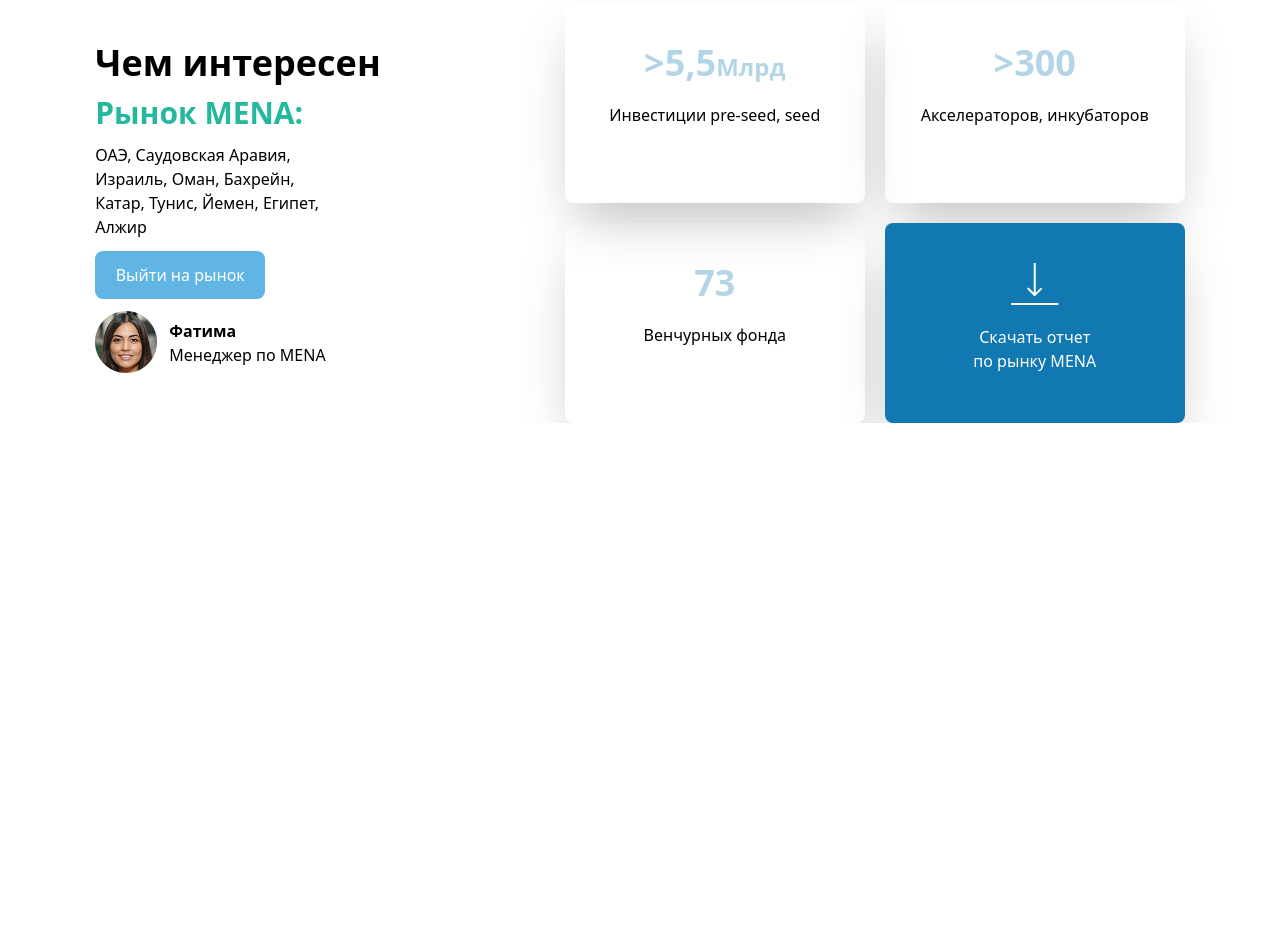
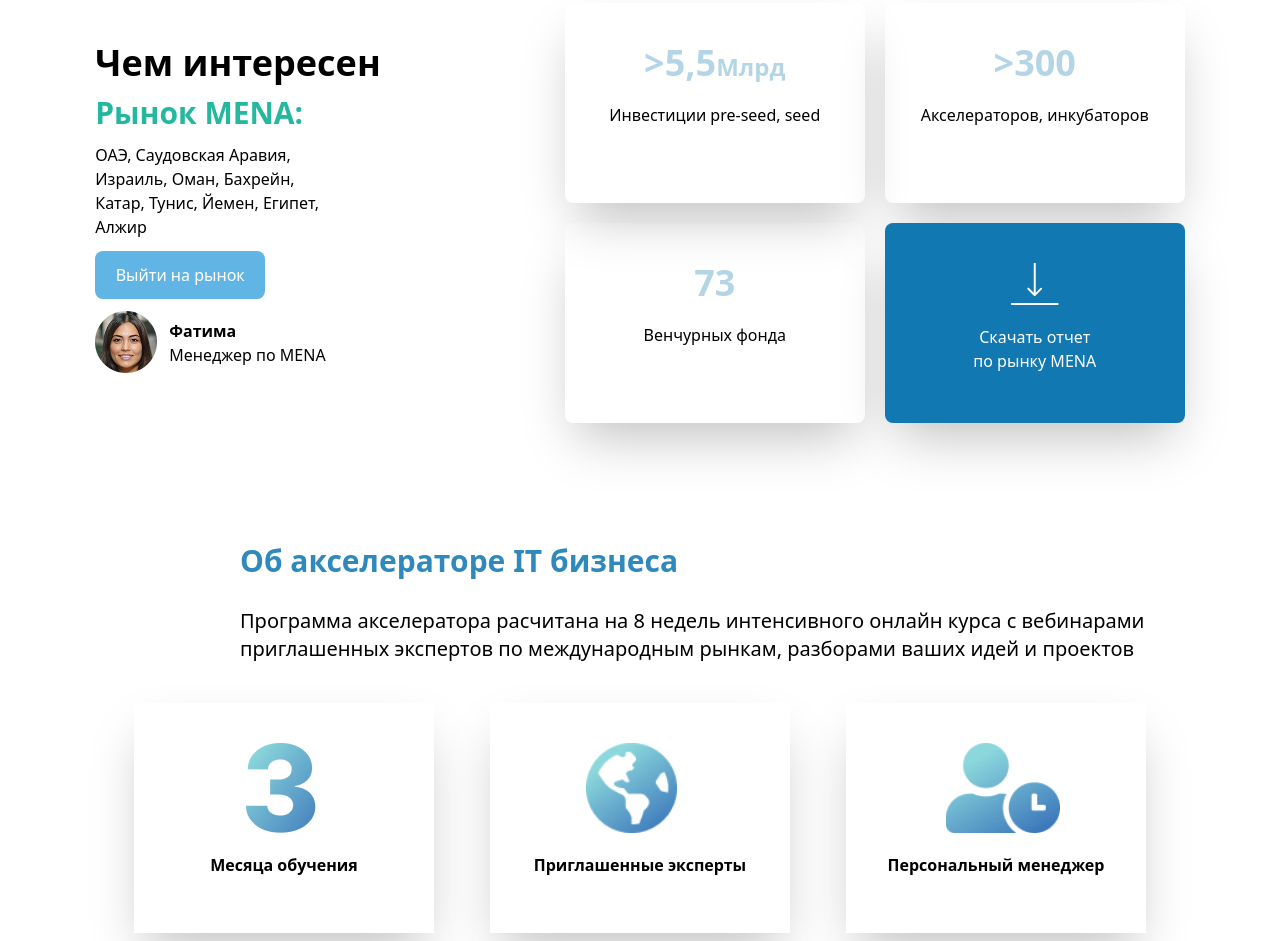
Before and after one commit to musliddinmamatqulov01-hash/praekt-week-two-git-and-github, a website: page index.html in a window 1280 px wide. Shown: the part 3158-4099 px from the top of the page. Before the commit the page ends 3581 px from the top, so only its background shows below. Drawn offline with Linux system fonts and the light colour scheme.

Commit message:
new version in this commit

```diff
--- a/index.html
+++ b/index.html
@@ -157,5 +157,21 @@
 </div>
 <button class=" lg:hidden md:hidden mt-3 p-3 bg-[#61B5E5] w-[400px] mt-10 font-bold text-center m-5 rounded-lg text-white">Выйти на рынок</button>
 
+    <h1 class="text-3xl text-[#2F89BC] font-bold lg:mt-30 mt-20 lg:ml-60 text-center lg:text-start">Об акселераторе IT бизнеса</h1>
+    <p class="lg:ml-60 lg:w-[1050px] lg:p-0 mt-7 text-xl text-center p-3 lg:text-start md:p-10 md:w-[750px] md:ml-10">Программа акселератора расчитана на 8 недель интенсивного онлайн  курса с вебинарами приглашенных экспертов по международным рынкам, разборами ваших идей и проектов </p>
+<div class="lg:flex md:flex justify-center gap-10">
+    <div class="flex gap-3 lg:block md:block lg:w-[300px] md:w-[300px] m-2 mt-10  pt-10 text-center shadow-2xl h-[230px]">
+        <img class="lg:ml-28 ml-15 md:ml-20 h-[90px]" src="./src/3.png" alt="">
+        <p class="font-bold lg:mt-5 md:mt-5 mt-10">Месяца обучения</p>
+    </div>
+    <div class="flex gap-3 lg:block md:block lg:w-[300px] md:w-[300px] m-2 mt-10  pt-10 text-center shadow-2xl h-[230px]">
+        <img class="lg:ml-24 ml-15 md:ml-20 h-[90px]" src="./src/Vector (23).png" alt="">
+        <p class="font-bold mt-5 lg:mt-5 md:mt-5 mt-10 md:w-[100px] lg:w-[300px] lg:ml-0 md:ml-16 md:text-center">Приглашенные эксперты</p>
+    </div>
+        <div class="flex gap-3 lg:block md:block lg:w-[300px] md:w-[300px] m-2 mt-10  pt-10 text-center shadow-2xl h-[230px]">
+        <img class="lg:ml-25 ml-15 md:ml-20 h-[90px]" src="./src/Vector (24).png" alt="">
+        <p class="font-bold mt-5 lg:mt-5 md:mt-5 mt-10 md:w-[100px] lg:w-[300px] lg:ml-0 md:ml-16 md:text-center">Персональный менеджер</p>
+    </div>
+</div>
 </body>
 </html>
```
Also changed, not shown: src/3.png (added), src/Vector (23).png (added), src/Vector (24).png (added), src/output.css.
